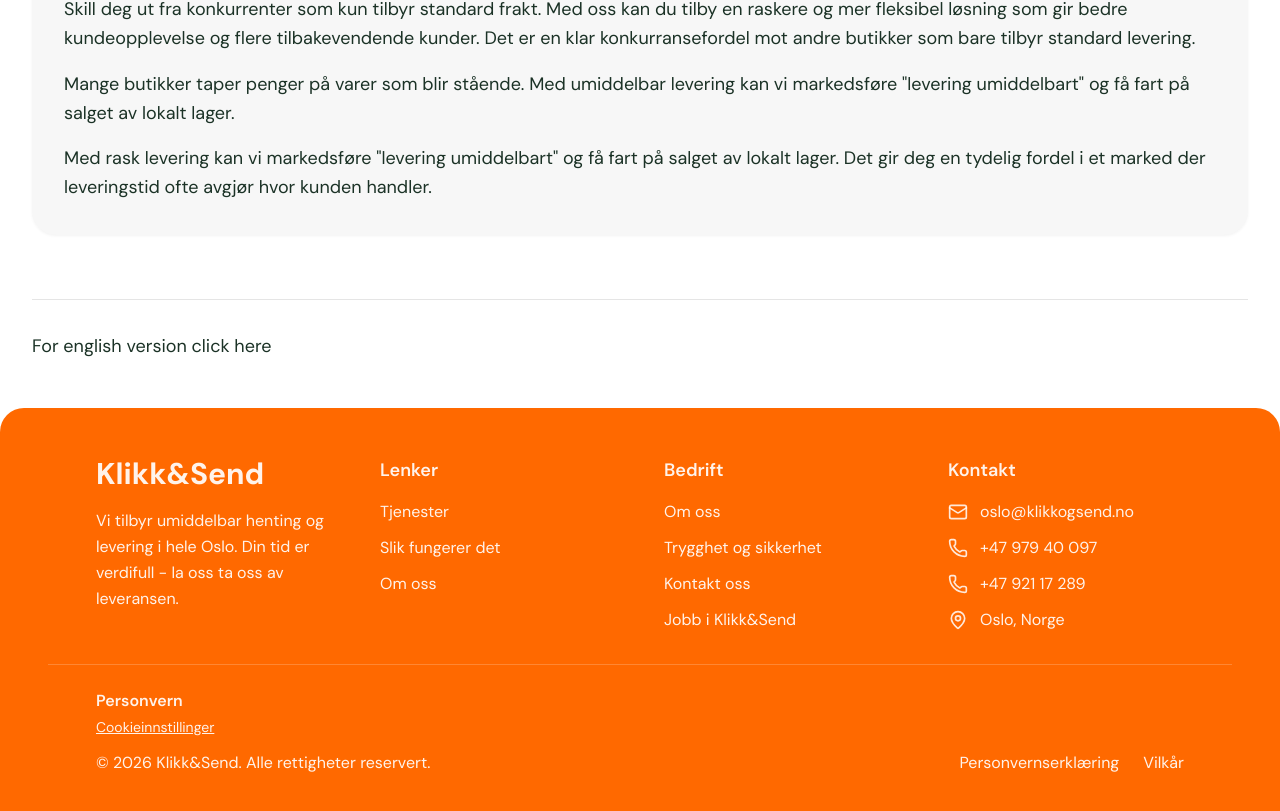
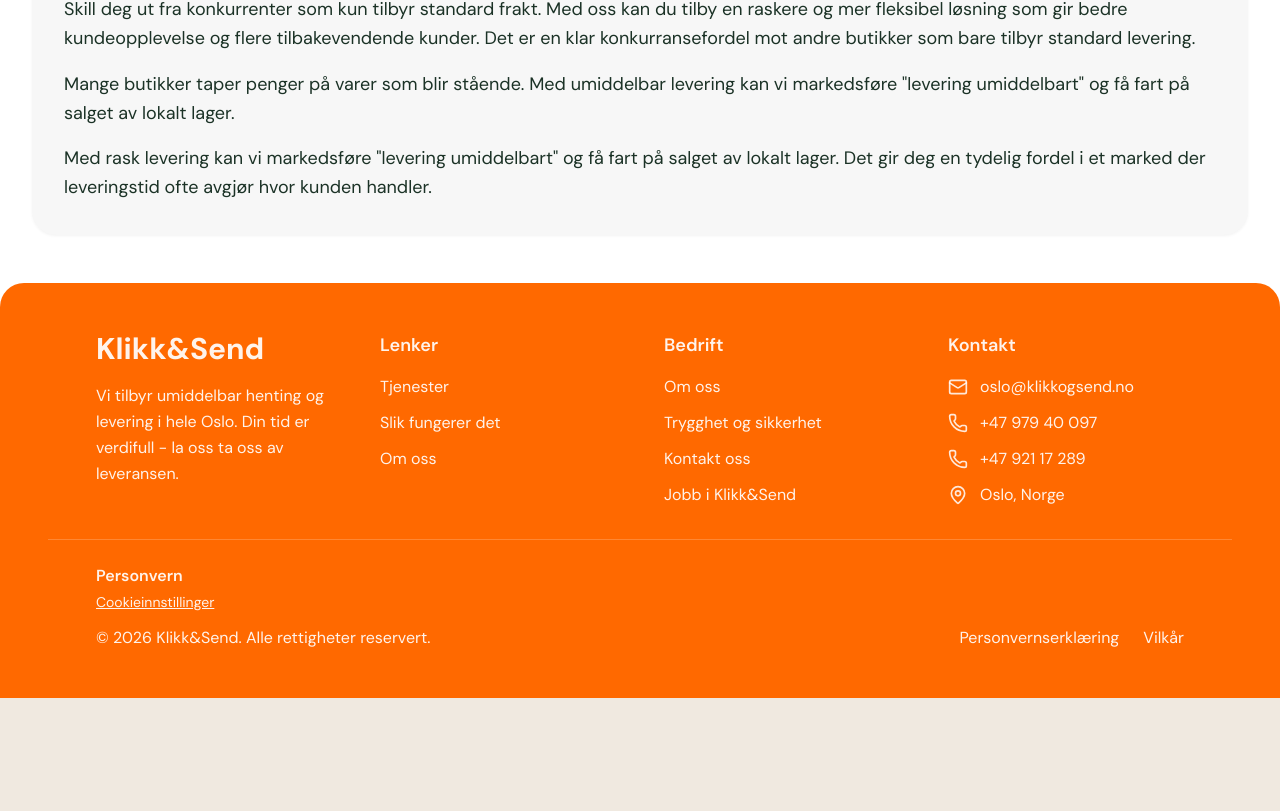
Before and after one commit to moreamakaveli-cyber/klikk-send-live, a Next.js app: page /for-bedrifter in a window 1280 px wide. Shown: the part 1314-2125 px from the top of the page. After the commit the page ends 2012 px from the top, so only its background shows below. Built offline with nearby package versions, Linux system fonts and the light colour scheme.

Commit message:
Remove 'For english version click here' text from for-bedrifter page

```diff
--- a/app/for-bedrifter/page.tsx
+++ b/app/for-bedrifter/page.tsx
@@ -78,12 +78,6 @@
             </div>
           </div>
         </div>
-
-        <div className="mt-12 md:mt-16 pt-8 border-t" style={{ borderColor: '#E5E5E5' }}>
-          <p className="text-base md:text-lg" style={{ fontFamily: 'var(--font-sans), sans-serif', color: 'hsl(150, 30%, 15%)' }}>
-            For english version click here
-          </p>
-        </div>
       </div>
       <Footer />
     </main>
```
